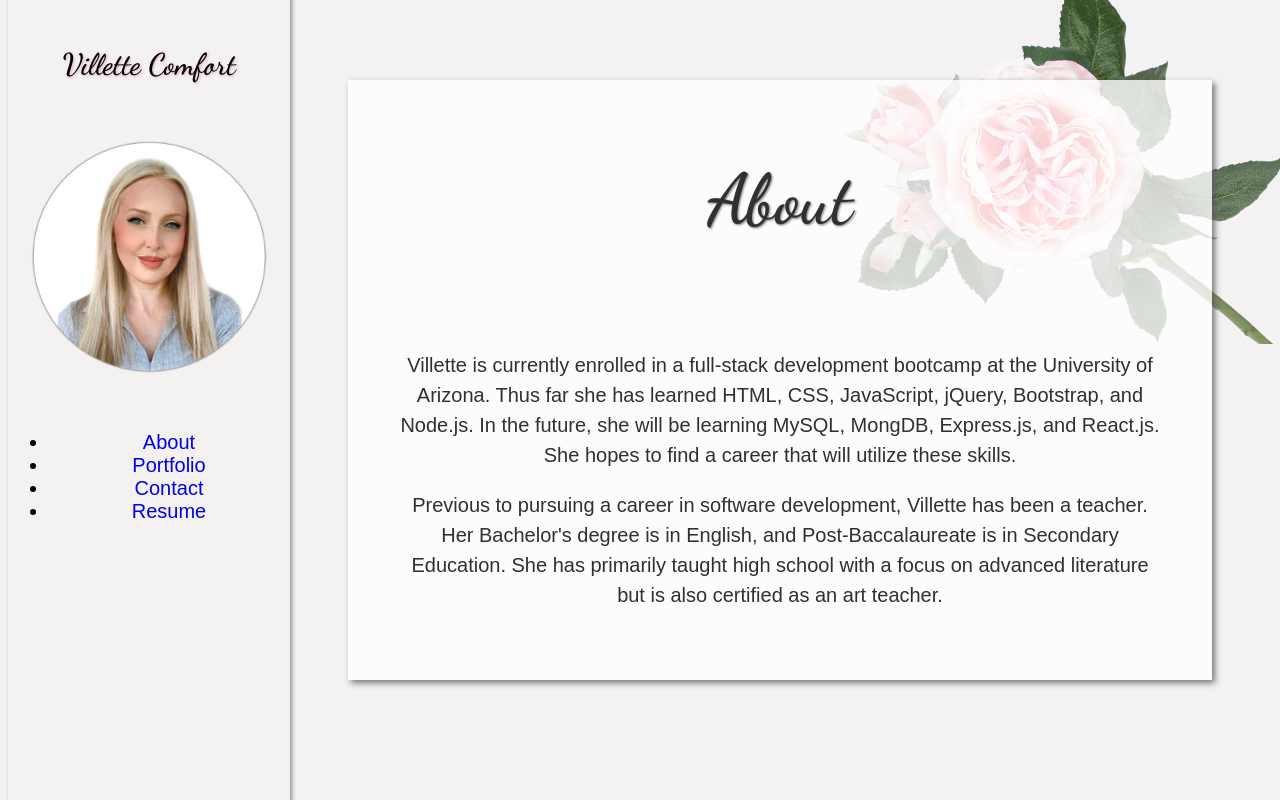
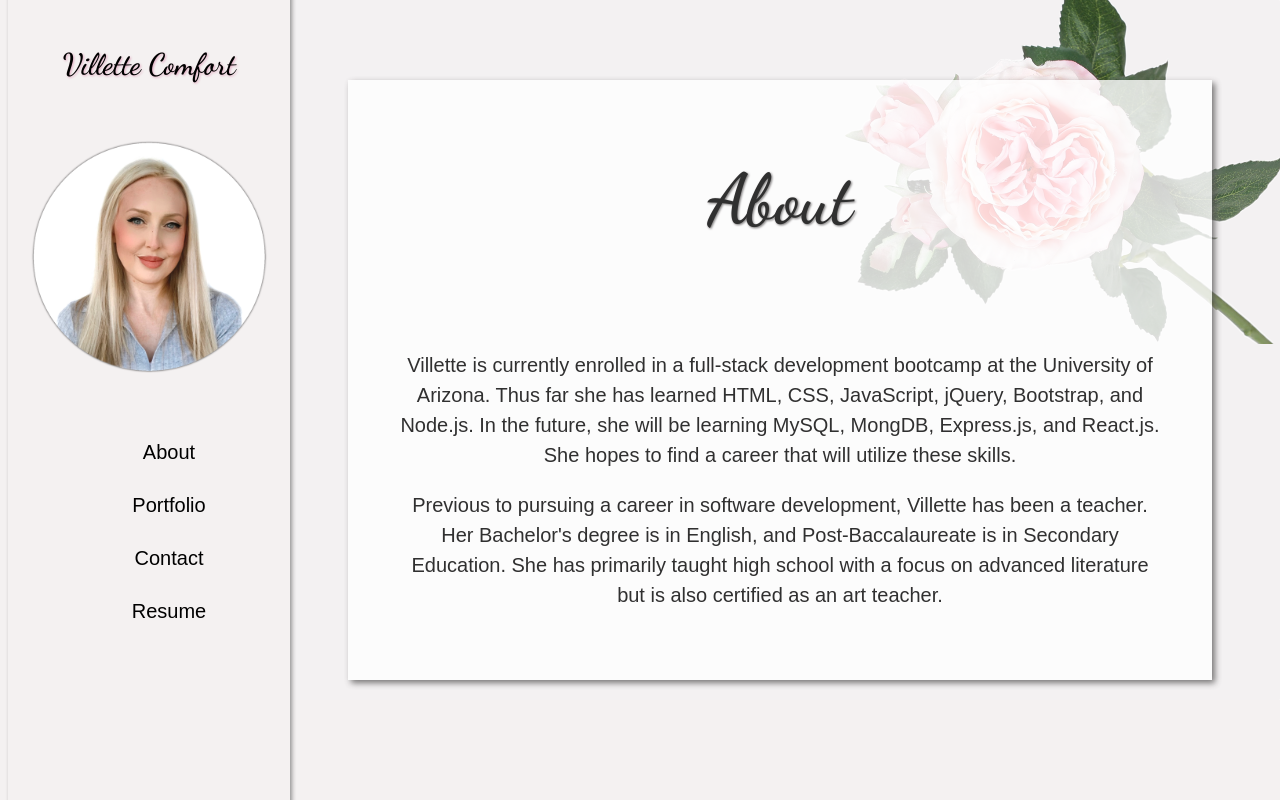
Before and after one commit to villettec/M20C-React_Portfolio, a React (Create React App) app: page / in a window 1280 px wide. Built offline with nearby package versions, Linux system fonts and the light colour scheme.

Commit message:
Added more css styling

```diff
--- a/src/components/Footer.jsx
+++ b/src/components/Footer.jsx
@@ -2,7 +2,9 @@ import React from 'react'
 
 const Footer = () => {
   return (
-    <div>Footer</div>
+    <div>
+      <h2>Villette 2022</h2>
+    </div>
   )
 }
 
--- a/src/components/Navigation.jsx
+++ b/src/components/Navigation.jsx
@@ -1,4 +1,5 @@
 import React from 'react'
+import { FontAwesomeIcon } from '@fortawesome/react-fontawesome'
 
 const Navigation = (props) => {
   return (
@@ -10,23 +11,23 @@ const Navigation = (props) => {
   <nav>
     <ul>
       <li>
-        <a href = "#About" className="about-button" onClick={()=>props.setCurrentPage("About")}>About</a>
+        <a href = "#About" className="about-button button" onClick={()=>props.setCurrentPage("About")}>About</a>
       </li>
       <li>
-      <a href="#Portfolio" className="projects-button" onClick={()=>props.setCurrentPage("Portfolio")}>Portfolio</a>
+      <a href="#Portfolio" className="projects-button button" onClick={()=>props.setCurrentPage("Portfolio")}>Portfolio</a>
       </li>
       <li>
-        <a href="#Contact" className="contact-button" onClick={()=>props.setCurrentPage("Contact")}>Contact</a>
+        <a href="#Contact" className="contact-button button" onClick={()=>props.setCurrentPage("Contact")}>Contact</a>
       </li>
       <li>
-        <a href="#Resume" className="resume-button" onClick={()=>props.setCurrentPage("Resume")}>Resume</a>
+        <a href="#Resume" className="resume-button button" onClick={()=>props.setCurrentPage("Resume")}>Resume</a>
       </li>
     </ul>
   </nav>
   <div className="icon-links">
     <a href="https://www.linkedin.com/in/villette-comfort-80ab86234/"><i className="fa-brands fa-linkedin" /></a>
     <a href="https://github.com/villettec"><i className="fa-brands fa-github" /></a>
-    <a href="mailto: villette@live.com"><i className="fa-solid fa-envelope" /></a>
+    <a href="mailto: villette@live.com"><i className="fa-solid fa-envelope" /><FontAwesomeIcon icon="coffee" /></a>
   </div>
 </section>
     </>
--- a/src/style.css
+++ b/src/style.css
@@ -48,16 +48,14 @@ nav {
     font-size: 20px;
 }
 
-button {
-    color: black;
-    margin-top: 20px;
-    padding: 10px;
-    border: none;
-    background-color: var(--bgcolor);;
+ul {
+    list-style-type: none;
 }
 
-button:focus {
-    outline: none;
+li {
+    color: black;
+    margin-top: 10px;
+    padding: 10px;
 }
 
 .icon-links {
@@ -115,19 +113,24 @@ button:focus {
 
 a:link {
     text-decoration: none;
+    color: black;
 }
 
 a:visited {
     text-decoration: none;
+    color: black;
 }
 
 a:hover {
     text-decoration: none;
+    color: black;
 }
 
 a:active {
     text-decoration: none;
+    color: black;
 }
+
 
 .capture {
     /* height: 100%; gives actual height*/
```
Also changed, not shown: src/App.jsx (+7 -0 lines), src/pages/Contact.jsx (+4 -5 lines).
